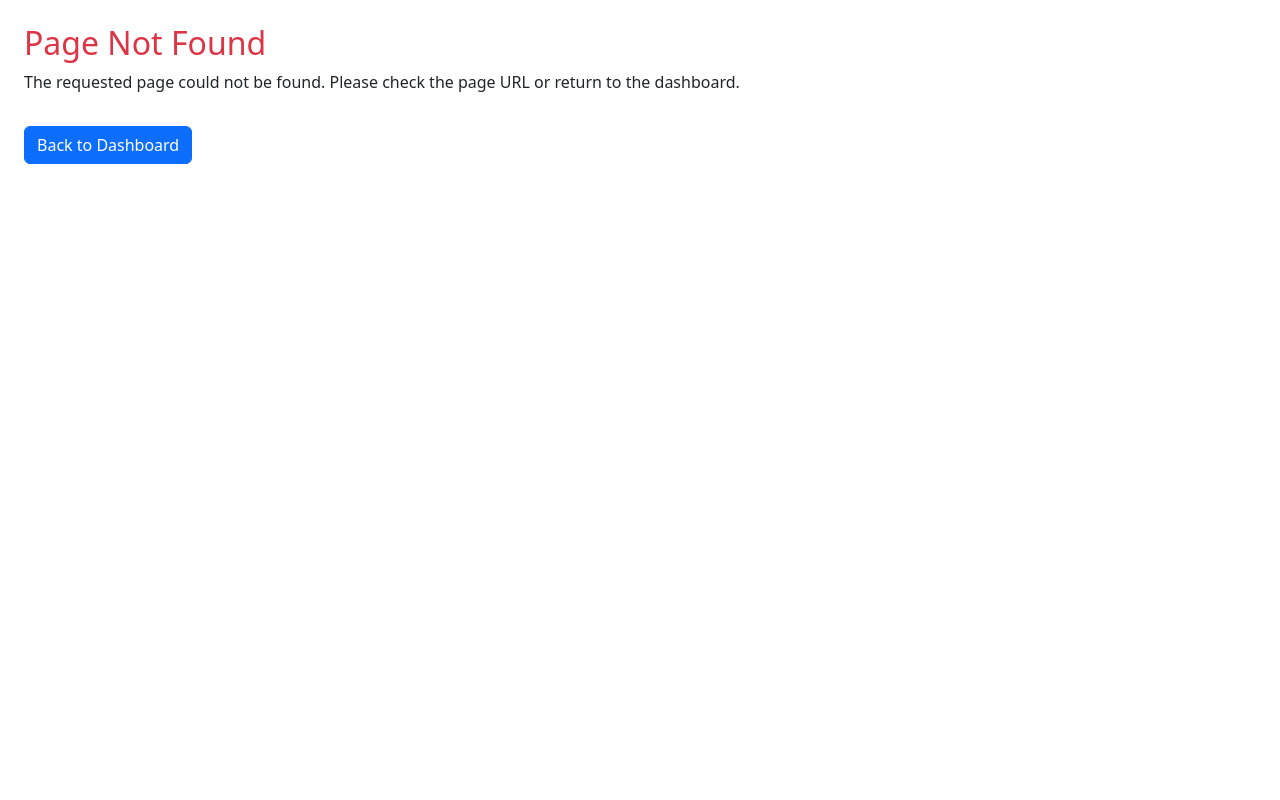
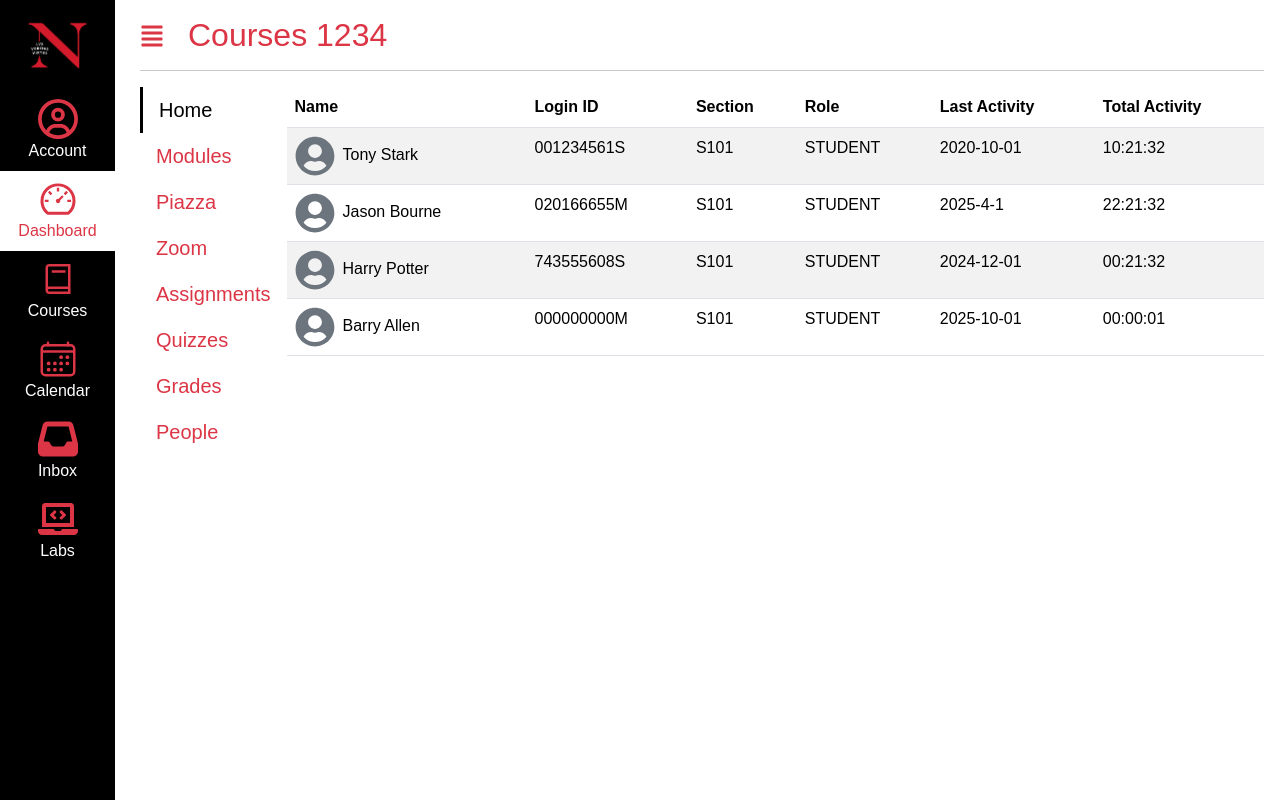
Before and after one commit to JerryYanTY/kambaz-next-js, a Next.js app: page /Courses/1234/People/Table in a window 1280 px wide. Before the commit this address had no page. Built offline with nearby package versions, Linux system fonts and the light colour scheme.

Commit message:
People Page

```diff
--- /dev/null
+++ b/app/(Kambaz)/Courses/[cid]/People/Table/page.tsx
@@ -0,0 +1,49 @@
+import { Table } from "react-bootstrap";
+import { FaUserCircle } from "react-icons/fa";
+export default function PeopleTable() {
+ return (
+  <div id="wd-people-table">
+   <Table striped>
+    <thead>
+     <tr><th>Name</th><th>Login ID</th><th>Section</th><th>Role</th><th>Last Activity</th><th>Total Activity</th></tr>
+    </thead>
+    <tbody>
+     <tr><td className="wd-full-name text-nowrap">
+          <FaUserCircle className="me-2 fs-1 text-secondary" />
+          <span className="wd-first-name">Tony</span>{" "}
+          <span className="wd-last-name">Stark</span></td>
+      <td className="wd-login-id">001234561S</td>
+      <td className="wd-section">S101</td>
+      <td className="wd-role">STUDENT</td>
+      <td className="wd-last-activity">2020-10-01</td>
+      <td className="wd-total-activity">10:21:32</td></tr>
+      <tr><td className="wd-full-name text-nowrap">
+          <FaUserCircle className="me-2 fs-1 text-secondary" />
+          <span className="wd-first-name">Jason</span>{" "}
+          <span className="wd-last-name">Bourne</span></td>
+      <td className="wd-login-id">020166655M</td>
+      <td className="wd-section">S101</td>
+      <td className="wd-role">STUDENT</td>
+      <td className="wd-last-activity">2025-4-1</td>
+      <td className="wd-total-activity">22:21:32</td></tr>
+      <tr><td className="wd-full-name text-nowrap">
+          <FaUserCircle className="me-2 fs-1 text-secondary" />
+          <span className="wd-first-name">Harry</span>{" "}
+          <span className="wd-last-name">Potter</span></td>
+      <td className="wd-login-id">743555608S</td>
+      <td className="wd-section">S101</td>
+      <td className="wd-role">STUDENT</td>
+      <td className="wd-last-activity">2024-12-01</td>
+      <td className="wd-total-activity">00:21:32</td></tr>
+      <tr><td className="wd-full-name text-nowrap">
+          <FaUserCircle className="me-2 fs-1 text-secondary" />
+          <span className="wd-first-name">Barry</span>{" "}
+          <span className="wd-last-name">Allen</span></td>
+      <td className="wd-login-id">000000000M</td>
+      <td className="wd-section">S101</td>
+      <td className="wd-role">STUDENT</td>
+      <td className="wd-last-activity">2025-10-01</td>
+      <td className="wd-total-activity">00:00:01</td></tr>
+    </tbody>
+   </Table>
+  </div> );}
```
